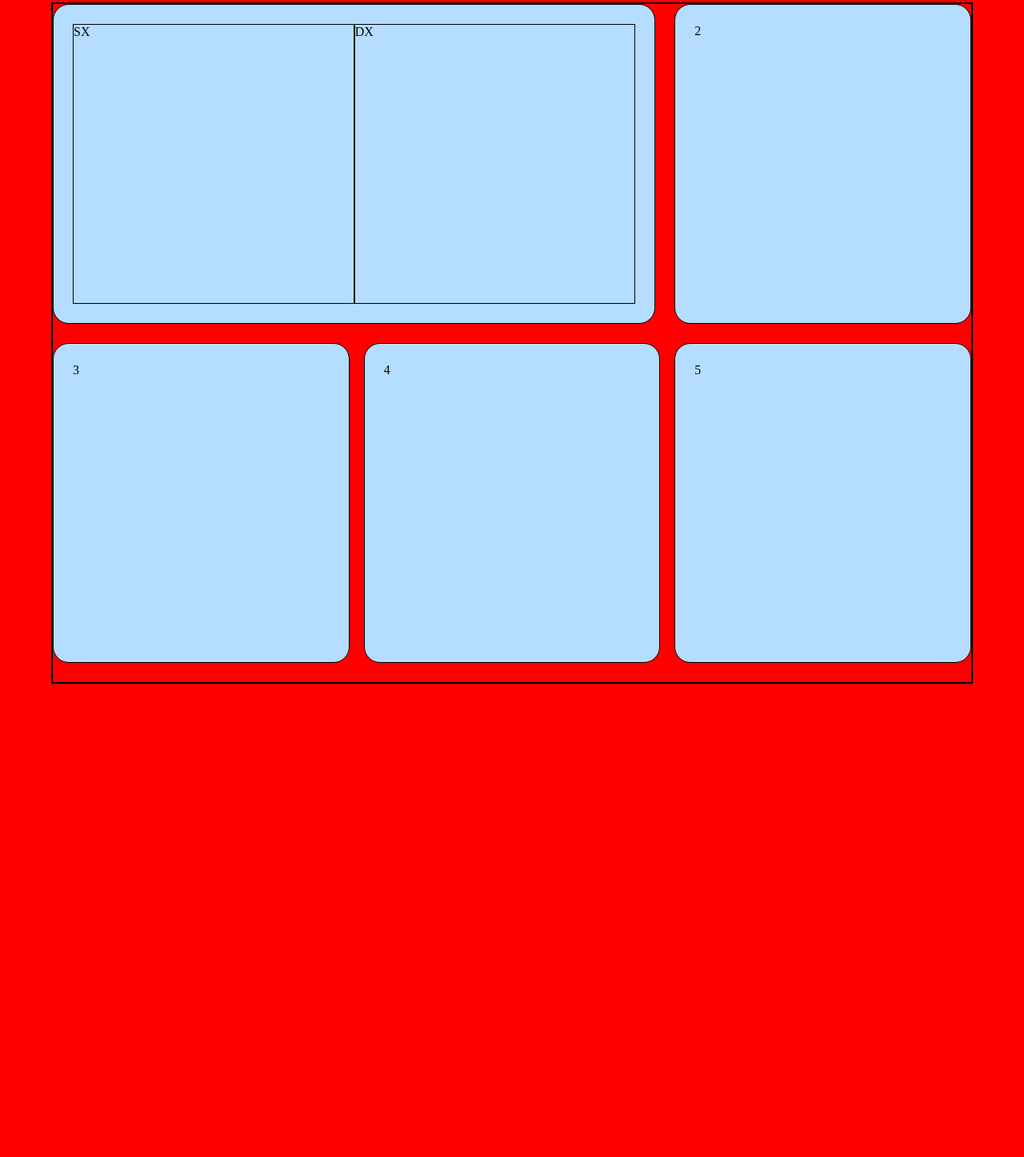
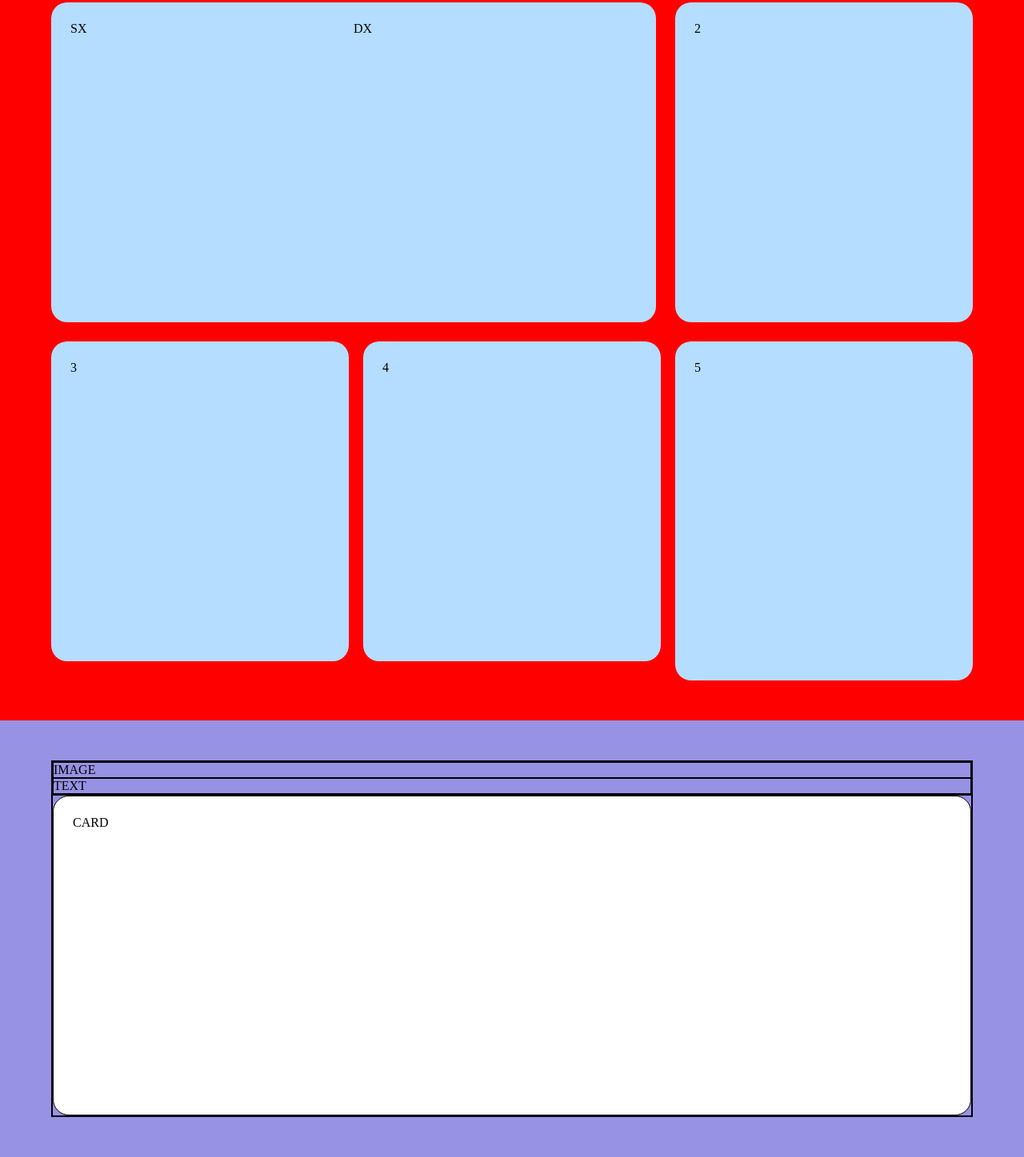
Before and after one commit to MrArcano/htmlcss-responsive-layout, a plain HTML site: page index.html in a window 1280 px wide. Shown: the part 127-1574 px from the top of the page at 80% size. Before the commit the page ends 1032 px from the top, so only its background shows below. Drawn offline with Linux system fonts and the light colour scheme.

Commit message:
[add]: section planing

```diff
--- a/css/style.css
+++ b/css/style.css
@@ -11,6 +11,11 @@
   max-width: 1200px;
   width: 90%;
   margin: 0 auto;
+}
+
+section{
+  padding-top: 50px;
+  padding-bottom: 50px;
 }
 
 /************************************************
@@ -53,10 +58,7 @@ main{
   padding-top: 80px;
 }
 
-section.info-app{
-  margin-top: 50px;
-  margin-bottom: 50px;
-}
+/* section info-app */
 
 .row{
   flex-wrap: wrap;
@@ -64,20 +66,39 @@ section.info-app{
 
 .card{
   width: 100%;
-  min-height: 400px;
+  min-height: 400px; /* debug */
   border-radius: 20px;
   margin-bottom: 24px;
   padding: 24px;
   background-color: #b5ddff;
 }
 
+.card:last-child{
+  margin-bottom: 0;
+}
+
 .card.flex-box{
   flex-wrap: wrap;
 }
 
-.card-sx,
-.card-dx{
+.info-app .card-sx,
+.info-app .card-dx{
   width: 100%;
+}
+
+/* section planing */
+section.planing{
+  background-color: #9792e4;
+}
+
+.planing .row{
+  /* max-width: 500px;
+  margin: 0 auto; */
+  flex-direction: column;
+}
+
+.planing .card{
+  background-color: white;
 }
 
 /************************************************
@@ -104,6 +125,8 @@ section.info-app{
     max-width: calc(100% / 3 - 12px);
   }
   /* section planing */
+  /* non cambia */
+
   /* section partner */
   /* section benefit*/
   /* section abous us*/
@@ -116,9 +139,23 @@ section.info-app{
   body{
     background-color: red;
   }
+  /* HEADER */
+  /* --------------------------------------------------- */
+  /* change nav bar */
+  /* --------------------------------------------------- */
 
-  .card-sx,
-  .card-dx{
+  /* MAIN */
+  /* --------------------------------------------------- */
+  /* section info-app */
+  .info-app .card-sx,
+  .info-app .card-dx{
     width: 50%;
   }
+  /* section planing */
+
+  /* section partner */
+  /* section benefit*/
+  /* section abous us*/
+  /* section started*/
+  /* --------------------------------------------------- */
 }
--- a/index.html
+++ b/index.html
@@ -17,9 +17,9 @@
 
   </header>
 
-  <main class="container debug">
+  <main class="">
     <!-- section info-app -->
-    <section class="info-app">
+    <section class="info-app container">
       <div class="row flex-box">
         <div class="card flex-box">
           <div class="card-sx">SX</div>
@@ -32,6 +32,21 @@
       </div>
     </section>
     <!-- section planing -->
+    <section class="planing debug">
+      <div class="row container flex-box">
+        <div class="planing-sx">
+          <div class="image">IMAGE</div>
+          <div class="text">TEXT</div>
+        </div>
+
+        <div class="planing-dx">
+          <div class="card">CARD</div>
+        </div>
+      </div>
+
+
+
+    </section>
     <!-- section partner -->
     <!-- section benefit -->
     <!-- section about-us -->
```
